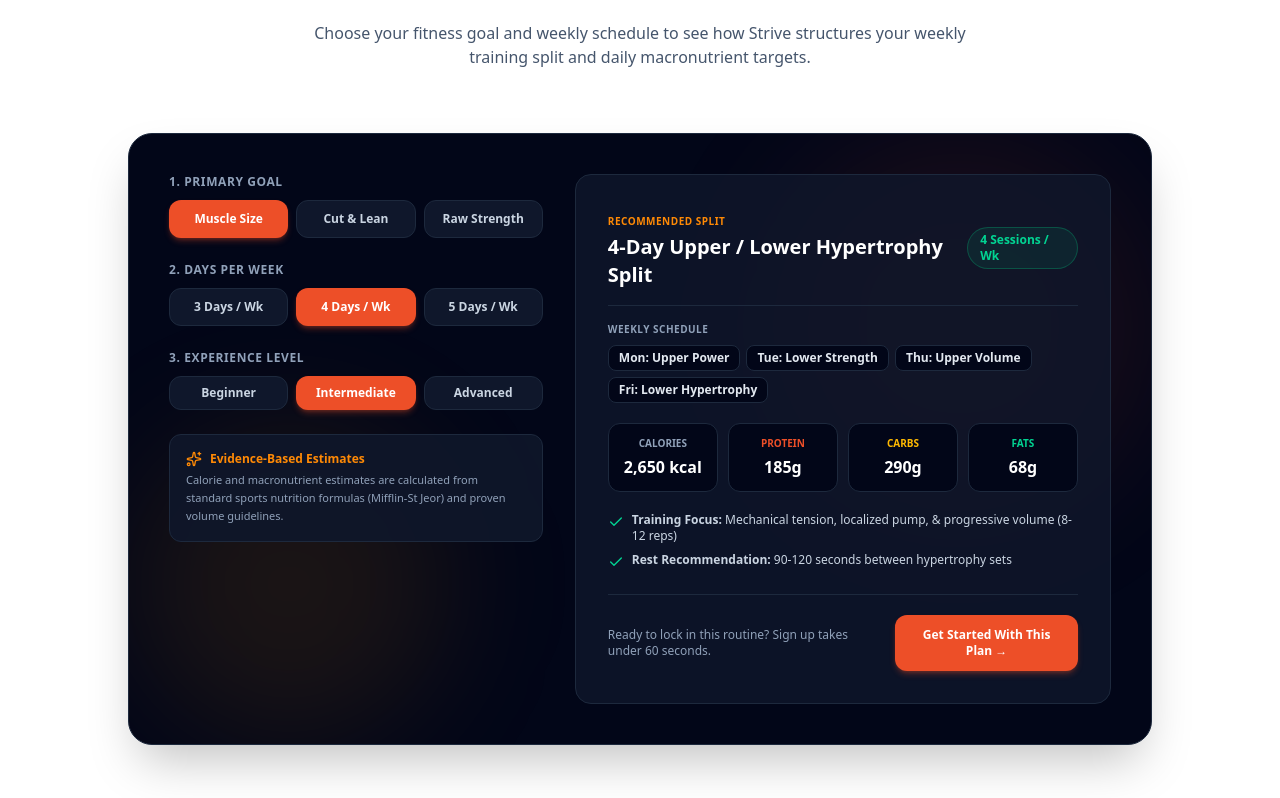
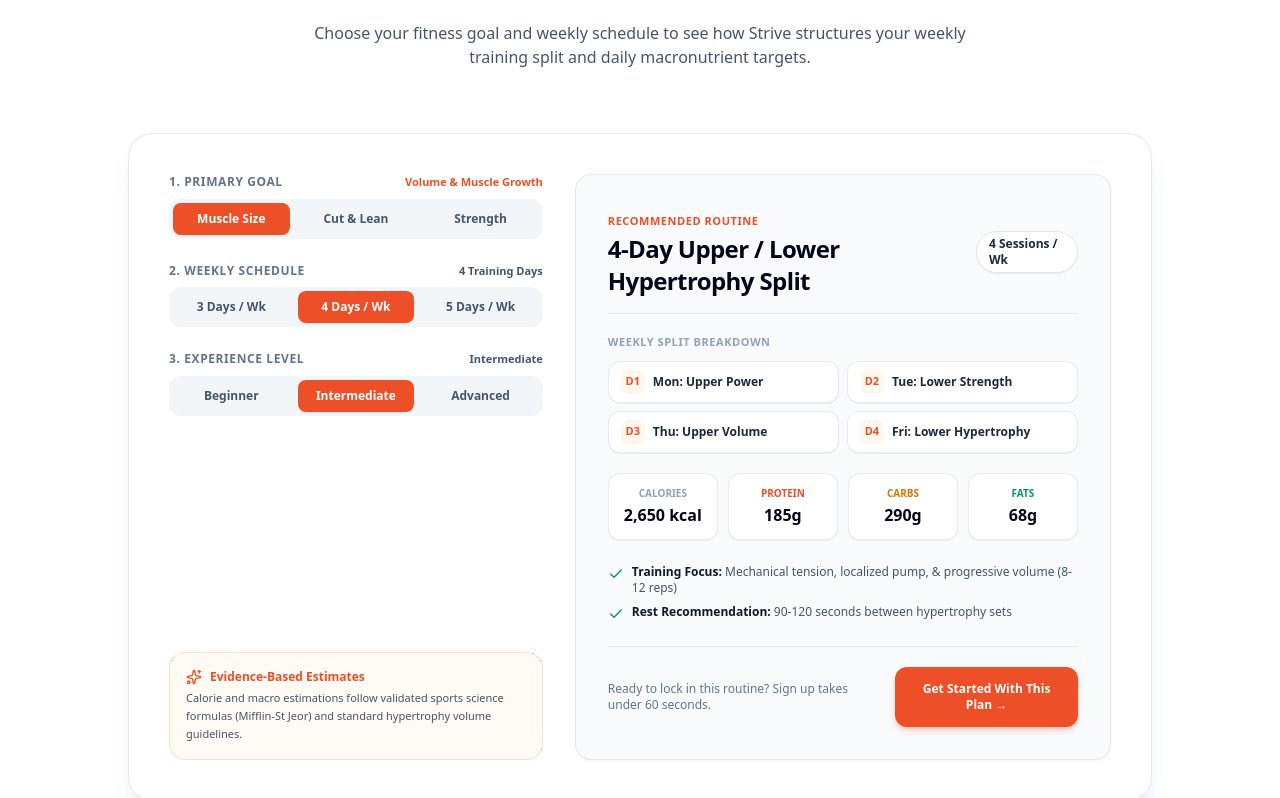
Before and after one commit to josntndr/strive, a Next.js app in the folder frontend/: page / in a window 1280 px wide. Shown: the part 2124-2922 px from the top of the page. Built offline with nearby package versions, Linux system fonts and the light colour scheme; no server answers.

Commit message:
Enhance plan preview UI/UX: replace dark box with cohesive light athletic routine card

```diff
--- a/frontend/src/app/page.tsx
+++ b/frontend/src/app/page.tsx
@@ -1065,32 +1065,36 @@
               </p>
             </div>
 
-            <div className="max-w-5xl mx-auto rounded-3xl bg-slate-950 text-white p-6 sm:p-10 shadow-2xl relative overflow-hidden border border-slate-800">
-              {/* Radiant ambient glow */}
-              <div className="absolute top-0 right-0 w-96 h-96 bg-[#ed4f28]/10 rounded-full blur-3xl pointer-events-none" />
-              <div className="absolute bottom-0 left-0 w-80 h-80 bg-amber-500/10 rounded-full blur-3xl pointer-events-none" />
-
-              <div className="grid lg:grid-cols-12 gap-8 relative z-10">
+            <div className="max-w-5xl mx-auto rounded-3xl bg-white p-6 sm:p-10 shadow-xl shadow-slate-200/60 border border-slate-200/90 relative overflow-hidden">
+              <div className="grid lg:grid-cols-12 gap-8 relative z-10 items-stretch">
                 {/* Left Controller (5 cols) */}
-                <div className="lg:col-span-5 space-y-6">
-                  <div>
-                    <label className="text-xs font-bold uppercase tracking-wider text-slate-400 block mb-2.5">
+                <div className="lg:col-span-5 space-y-6 flex flex-col justify-between">
+                  <div className="space-y-6">
+                    <div>
+                      <div className="flex items-center justify-between mb-2">
+                        <label className="text-xs font-bold uppercase tracking-wider text-slate-500">
                           1. Primary Goal
                         </label>
-                    <div className="grid grid-cols-3 gap-2">
+                        <span className="text-[11px] font-semibold text-[#ed4f28]">
+                          {calcGoal === "hypertrophy" && "Volume & Muscle Growth"}
+                          {calcGoal === "fatloss" && "Calorie Deficit & Retention"}
+                          {calcGoal === "strength" && "Heavy Compound Strength"}
+                        </span>
+                      </div>
+                      <div className="grid grid-cols-3 gap-2 bg-slate-100/90 p-1 rounded-xl">
                         {[
                           { id: "hypertrophy", label: "Muscle Size" },
                           { id: "fatloss", label: "Cut & Lean" },
-                        { id: "strength", label: "Raw Strength" },
+                          { id: "strength", label: "Strength" },
                         ].map((item) => (
                           <button
                             key={item.id}
                             type="button"
                             onClick={() => setCalcGoal(item.id as any)}
-                          className={`py-2.5 px-2 rounded-xl text-xs font-bold text-center transition-all cursor-pointer ${
+                            className={`py-2 px-2 rounded-lg text-xs font-bold text-center transition-all cursor-pointer ${
                               calcGoal === item.id
-                              ? "bg-[#ed4f28] text-white shadow-md shadow-[#ed4f28]/30 font-extrabold"
-                              : "bg-slate-900 text-slate-300 hover:bg-slate-800 border border-slate-800"
+                                ? "bg-[#ed4f28] text-white shadow-xs"
+                                : "text-slate-600 hover:text-slate-950 hover:bg-slate-200/50"
                             }`}
                           >
                             {item.label}
@@ -1100,19 +1104,24 @@
                     </div>
 
                     <div>
-                    <label className="text-xs font-bold uppercase tracking-wider text-slate-400 block mb-2.5">
-                      2. Days Per Week
+                      <div className="flex items-center justify-between mb-2">
+                        <label className="text-xs font-bold uppercase tracking-wider text-slate-500">
+                          2. Weekly Schedule
                         </label>
-                    <div className="grid grid-cols-3 gap-2">
+                        <span className="text-[11px] font-semibold text-slate-600">
+                          {calcDays} Training Days
+                        </span>
+                      </div>
+                      <div className="grid grid-cols-3 gap-2 bg-slate-100/90 p-1 rounded-xl">
                         {[3, 4, 5].map((d) => (
                           <button
                             key={d}
                             type="button"
                             onClick={() => setCalcDays(d as any)}
-                          className={`py-2.5 px-2 rounded-xl text-xs font-bold text-center transition-all cursor-pointer ${
+                            className={`py-2 px-2 rounded-lg text-xs font-bold text-center transition-all cursor-pointer ${
                               calcDays === d
-                              ? "bg-[#ed4f28] text-white shadow-md shadow-[#ed4f28]/30 font-extrabold"
-                              : "bg-slate-900 text-slate-300 hover:bg-slate-800 border border-slate-800"
+                                ? "bg-[#ed4f28] text-white shadow-xs"
+                                : "text-slate-600 hover:text-slate-950 hover:bg-slate-200/50"
                             }`}
                           >
                             {d} Days / Wk
@@ -1122,10 +1131,15 @@
                     </div>
 
                     <div>
-                    <label className="text-xs font-bold uppercase tracking-wider text-slate-400 block mb-2.5">
+                      <div className="flex items-center justify-between mb-2">
+                        <label className="text-xs font-bold uppercase tracking-wider text-slate-500">
                           3. Experience Level
                         </label>
-                    <div className="grid grid-cols-3 gap-2">
+                        <span className="text-[11px] font-semibold text-slate-600 capitalize">
+                          {calcLevel}
+                        </span>
+                      </div>
+                      <div className="grid grid-cols-3 gap-2 bg-slate-100/90 p-1 rounded-xl">
                         {[
                           { id: "beginner", label: "Beginner" },
                           { id: "intermediate", label: "Intermediate" },
@@ -1135,10 +1149,10 @@
                             key={item.id}
                             type="button"
                             onClick={() => setCalcLevel(item.id as any)}
-                          className={`py-2 px-2 rounded-xl text-xs font-bold text-center transition-all cursor-pointer ${
+                            className={`py-2 px-2 rounded-lg text-xs font-bold text-center transition-all cursor-pointer ${
                               calcLevel === item.id
-                              ? "bg-[#ed4f28] text-white shadow-md shadow-[#ed4f28]/30 font-extrabold"
-                              : "bg-slate-900 text-slate-300 hover:bg-slate-800 border border-slate-800"
+                                ? "bg-[#ed4f28] text-white shadow-xs"
+                                : "text-slate-600 hover:text-slate-950 hover:bg-slate-200/50"
                             }`}
                           >
                             {item.label}
@@ -1146,104 +1160,108 @@
                         ))}
                       </div>
                     </div>
-
-                  <div className="p-4 rounded-xl bg-slate-900/90 border border-slate-800">
-                    <div className="flex items-center gap-2 text-xs font-bold text-orange-400">
-                      <Sparkles className="w-4 h-4" />
+                  </div>
+
+                  <div className="p-4 rounded-2xl bg-orange-50/70 border border-orange-200/70">
+                    <div className="flex items-center gap-2 text-xs font-bold text-[#ed4f28]">
+                      <Sparkles className="w-4 h-4 text-[#ed4f28]" />
                       <span>Evidence-Based Estimates</span>
                     </div>
-                    <p className="text-[11px] text-slate-400 mt-1 leading-relaxed">
-                      Calorie and macronutrient estimates are calculated from standard sports nutrition formulas (Mifflin-St Jeor) and proven volume guidelines.
+                    <p className="text-[11px] text-slate-600 mt-1 leading-relaxed">
+                      Calorie and macro estimations follow validated sports science formulas (Mifflin-St Jeor) and standard hypertrophy volume guidelines.
                     </p>
                   </div>
                 </div>
 
                 {/* Right Output Card (7 cols) */}
-                <div className="lg:col-span-7 bg-slate-900/80 rounded-2xl p-6 sm:p-8 border border-slate-800 flex flex-col justify-between">
-                  <div>
-                    <div className="flex items-center justify-between pb-4 border-b border-slate-800">
-                      <div>
-                        <span className="text-[10px] font-bold uppercase tracking-wider text-orange-400">
-                          Recommended Split
-                        </span>
-                        <h3 className="text-lg sm:text-xl font-black text-white mt-0.5">
+                <div className="lg:col-span-7 bg-slate-50/90 rounded-2xl p-6 sm:p-8 border border-slate-200/90 flex flex-col justify-between shadow-xs">
+                  <div>
+                    <div className="flex items-center justify-between pb-4 border-b border-slate-200">
+                      <div>
+                        <span className="text-[11px] font-bold uppercase tracking-wider text-[#ed4f28]">
+                          Recommended Routine
+                        </span>
+                        <h3 className="text-xl sm:text-2xl font-black text-slate-950 mt-0.5 tracking-tight">
                           {calcOutput.splitName}
                         </h3>
                       </div>
-                      <span className="text-xs font-extrabold text-emerald-400 bg-emerald-500/10 border border-emerald-500/30 px-3 py-1 rounded-full">
+                      <span className="text-xs font-bold text-slate-800 bg-white border border-slate-200 px-3 py-1 rounded-full shadow-2xs">
                         {calcDays} Sessions / Wk
                       </span>
                     </div>
 
                     {/* Weekly Schedule Timeline Preview */}
-                    <div className="mt-4">
-                      <p className="text-[10px] font-bold uppercase tracking-wider text-slate-400 mb-2">
-                        Weekly Schedule
-                      </p>
-                      <div className="flex flex-wrap gap-1.5">
+                    <div className="mt-5">
+                      <p className="text-[11px] font-bold uppercase tracking-wider text-slate-400 mb-2.5">
+                        Weekly Split Breakdown
+                      </p>
+                      <div className="grid grid-cols-1 sm:grid-cols-2 gap-2">
                         {calcOutput.schedule.map((dayItem, idx) => (
-                          <span
+                          <div
                             key={idx}
-                            className="text-xs font-semibold px-2.5 py-1 rounded-lg bg-slate-950 border border-slate-800 text-slate-200"
-                          >
-                            {dayItem}
-                          </span>
+                            className="text-xs font-semibold px-3 py-2 rounded-xl bg-white border border-slate-200/80 text-slate-800 flex items-center gap-2 shadow-2xs"
+                          >
+                            <span className="w-6 h-6 rounded-lg bg-orange-50 text-[#ed4f28] font-bold text-[11px] flex items-center justify-center shrink-0">
+                              D{idx + 1}
+                            </span>
+                            <span className="truncate">{dayItem}</span>
+                          </div>
                         ))}
                       </div>
                     </div>
 
                     {/* Macro Target Summary Cards */}
                     <div className="grid grid-cols-4 gap-2.5 my-5">
-                      <div className="p-3 rounded-xl bg-slate-950 border border-slate-800 text-center">
+                      <div className="p-3 rounded-xl bg-white border border-slate-200/80 text-center shadow-2xs">
                         <p className="text-[10px] font-bold uppercase text-slate-400">Calories</p>
-                        <p className="text-sm sm:text-base font-black text-white mt-1">
+                        <p className="text-sm sm:text-base font-black text-slate-950 mt-0.5">
                           {calcOutput.calories}
                         </p>
                       </div>
-                      <div className="p-3 rounded-xl bg-slate-950 border border-slate-800 text-center">
+                      <div className="p-3 rounded-xl bg-white border border-slate-200/80 text-center shadow-2xs">
                         <p className="text-[10px] font-bold uppercase text-[#ed4f28]">Protein</p>
-                        <p className="text-sm sm:text-base font-black text-white mt-1">
+                        <p className="text-sm sm:text-base font-black text-slate-950 mt-0.5">
                           {calcOutput.protein}
                         </p>
                       </div>
-                      <div className="p-3 rounded-xl bg-slate-950 border border-slate-800 text-center">
-                        <p className="text-[10px] font-bold uppercase text-amber-400">Carbs</p>
-                        <p className="text-sm sm:text-base font-black text-white mt-1">
+                      <div className="p-3 rounded-xl bg-white border border-slate-200/80 text-center shadow-2xs">
+                        <p className="text-[10px] font-bold uppercase text-amber-600">Carbs</p>
+                        <p className="text-sm sm:text-base font-black text-slate-950 mt-0.5">
                           {calcOutput.carbs}
                         </p>
                       </div>
-                      <div className="p-3 rounded-xl bg-slate-950 border border-slate-800 text-center">
-                        <p className="text-[10px] font-bold uppercase text-emerald-400">Fats</p>
-                        <p className="text-sm sm:text-base font-black text-white mt-1">
+                      <div className="p-3 rounded-xl bg-white border border-slate-200/80 text-center shadow-2xs">
+                        <p className="text-[10px] font-bold uppercase text-emerald-600">Fats</p>
+                        <p className="text-sm sm:text-base font-black text-slate-950 mt-0.5">
                           {calcOutput.fats}
                         </p>
                       </div>
                     </div>
 
-                    <div className="space-y-2 text-xs text-slate-300">
+                    <div className="space-y-2 text-xs text-slate-600 pt-1">
                       <div className="flex items-start gap-2">
-                        <Check className="w-4 h-4 text-emerald-400 shrink-0 mt-0.5" />
+                        <Check className="w-4 h-4 text-emerald-600 shrink-0 mt-0.5" />
                         <span>
-                          <strong>Training Focus:</strong> {calcOutput.primaryFocus}
+                          <strong className="text-slate-900">Training Focus:</strong> {calcOutput.primaryFocus}
                         </span>
                       </div>
                       <div className="flex items-start gap-2">
-                        <Check className="w-4 h-4 text-emerald-400 shrink-0 mt-0.5" />
+                        <Check className="w-4 h-4 text-emerald-600 shrink-0 mt-0.5" />
                         <span>
-                          <strong>Rest Recommendation:</strong> {calcOutput.restInterval}
-                        </span>
-                      </div>
-                    </div>
-                  </div>
-
-                  <div className="mt-6 pt-5 border-t border-slate-800 flex flex-col sm:flex-row items-center justify-between gap-4">
-                    <p className="text-xs text-slate-400 text-center sm:text-left">
+                          <strong className="text-slate-900">Rest Recommendation:</strong> {calcOutput.restInterval}
+                        </span>
+                      </div>
+                    </div>
+                  </div>
+
+                  <div className="mt-6 pt-5 border-t border-slate-200 flex flex-col sm:flex-row items-center justify-between gap-4">
+                    <p className="text-xs text-slate-500 text-center sm:text-left">
                       Ready to lock in this routine? Sign up takes under 60 seconds.
                     </p>
                     <button
                       type="button"
                       onClick={handleApplyPlan}
-                      className="w-full sm:w-auto inline-flex items-center justify-center gap-2 rounded-xl bg-[#ed4f28] hover:bg-orange-600 px-6 py-3 text-xs font-bold text-white transition-all shadow-md shadow-[#ed4f28]/30 active:scale-95 cursor-pointer"
+                      className="w-full sm:w-auto inline-flex items-center justify-center gap-2 rounded-xl bg-[#ed4f28] hover:bg-[#d9421c] px-6 py-3.5 text-xs font-bold text-white transition-all shadow-md shadow-[#ed4f28]/25 active:scale-95 cursor-pointer"
                     >
                       Get Started With This Plan →
                     </button>
```
Lines whose indentation alone changed are shown as unchanged.
